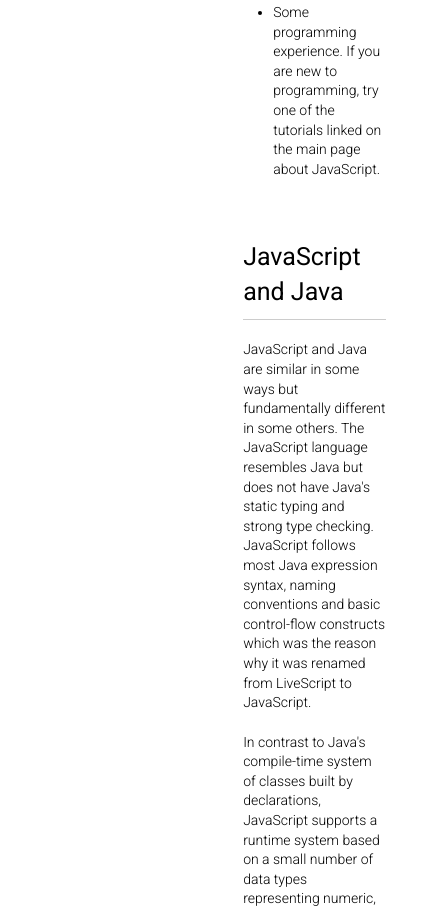
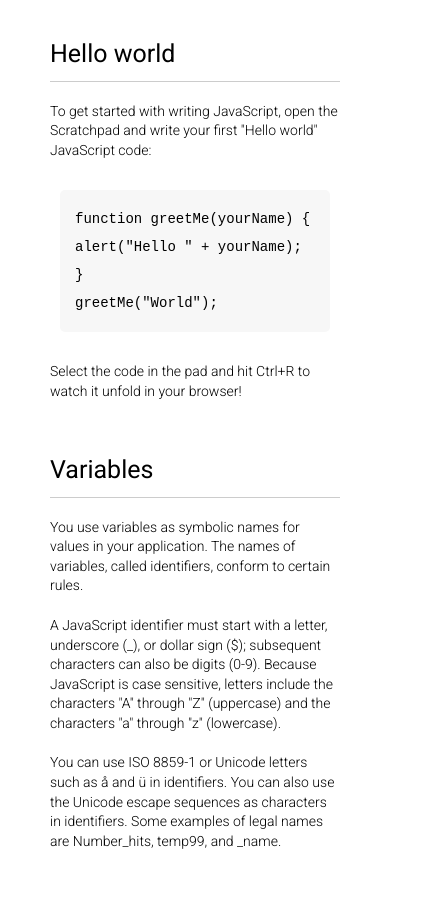
Before and after one commit to Sadman2310/Documentation-Website, a plain HTML site: page index.html in a window 390 px wide. Shown: the part 2119-3027 px from the top of the page, 436 px wide, since content can reach past the window. Drawn offline with Linux system fonts and the light colour scheme.

Commit message:
final commit

```diff
--- a/style.css
+++ b/style.css
@@ -71,4 +71,24 @@ section article ul{
 section article ul li{
     margin-bottom: 10px;
 }
+code{
+    white-space: pre-line;
+    line-height: 2;
+    background: #f7f7f7;
+    padding: 15px;
+    margin: 10px;
+    border-radius: 5px;
+}
 /* main section ends here */
+/* responsiveness starts here */
+@media (max-width: 480px){
+ body{
+    flex-direction: column;
+ }
+ header{
+    height: 200px;
+    overflow: hidden;
+    overflow-y: scroll;
+ }
+}
+/* responsiveness ends here */
```
